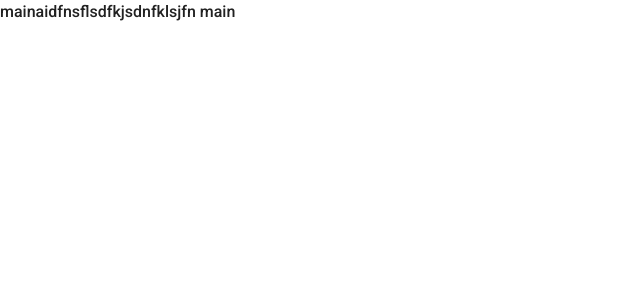
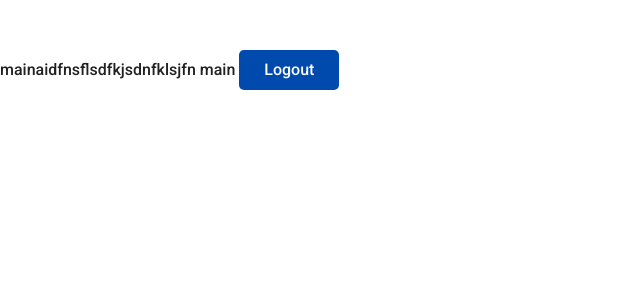
Before and after one commit to dldnr3043/BLUE-BUILDER-FRONTEND, a Vue app: page /main/botList in a window 1280 px wide. Shown: the top 300 px of the page, without its empty margins (0-640 px from the left). Built offline with nearby package versions, Linux system fonts and the light colour scheme; no server answers; sample sign-in values are in the browser's storage.

Commit message:
logout 로직 추가

```diff
--- a/src/store/index.js
+++ b/src/store/index.js
@@ -6,6 +6,7 @@ Vue.use(Vuex)
 export default new Vuex.Store({
     state: {
         token: null,
+        userInfo: {},
     },
     getters: {
         getToken(state) {
@@ -13,7 +14,10 @@ export default new Vuex.Store({
         },
         isLogin(state) {
             return state.token == null ? false : true
-        }
+        },
+        getUserInfo(state) {
+            return state.userInfo
+        },
     },
     mutations: {
         initToken(state) {
@@ -21,11 +25,20 @@ export default new Vuex.Store({
         },
         setToken(state, newToken) {
             state.token = newToken
-        }
+        },
+        setUserInfo(state, userInfo) {
+            state.userInfo = userInfo
+        },
     },
     actions: {
+        initToken: function({commit}) {
+            commit('initToken')
+        },
         setToken: function({commit}, newToken) {
             commit('setToken', newToken)
-        }
+        },
+        setUserInfo: function({commit}, userInfo) {
+            commit('setUserInfo', userInfo)
+        },
     },
 })
--- a/src/views/auth/Login.vue
+++ b/src/views/auth/Login.vue
@@ -43,6 +43,7 @@ export default {
             if(!res.data.ERROR_FLAG) {
                 alert('인증이 완료되었습니다.')
                 this.setToken(res.data.DATA)
+                this.setUserInfo()
                 this.$router.push('/main/botList')
             }
             else {
@@ -57,6 +58,13 @@ export default {
             window.sessionStorage.setItem('refreshToken', tokenInfo.refreshToken)
         },
 
+        setUserInfo: function() {
+            let userInfo = {
+                email: this.userEmail
+            }
+            this.$store.dispatch('setUserInfo', userInfo)
+        },
+
         moveSignUp: function() {
             this.$router.push('/signup');
         },
--- a/src/views/main/BotList.vue
+++ b/src/views/main/BotList.vue
@@ -2,6 +2,7 @@
     <div>
 
         mainaidfnsflsdfkjsdnfklsjfn main
+        <button type="button" class="bl-btn-fill" @click="logout">Logout</button>
     </div>
 </template>
 
@@ -13,6 +14,28 @@ export default {
         }
     },
     methods: {
+        logout: async function() {
+            let logoutFlag = confirm('로그아웃을 하시겠습니까?')
+            console.log(this.$store)
+            if(logoutFlag) {
+                let url = '/api/logout'
+                let data = {
+                    email: this.$store.getters.getUserInfo.email
+                };
+                let header = {};
+
+                let res = await this.$post(url, data, header);
+
+                if(!res.data.ERROR_FLAG) {
+                    this.$store.dispatch('initToken')
+                    window.sessionStorage.clear()
+                    location.href = '/login'
+                }
+                else {
+                    alert(res.data.ERROR_MSG)
+                }
+            }
+        },
     },
 
     async mounted() {
```
